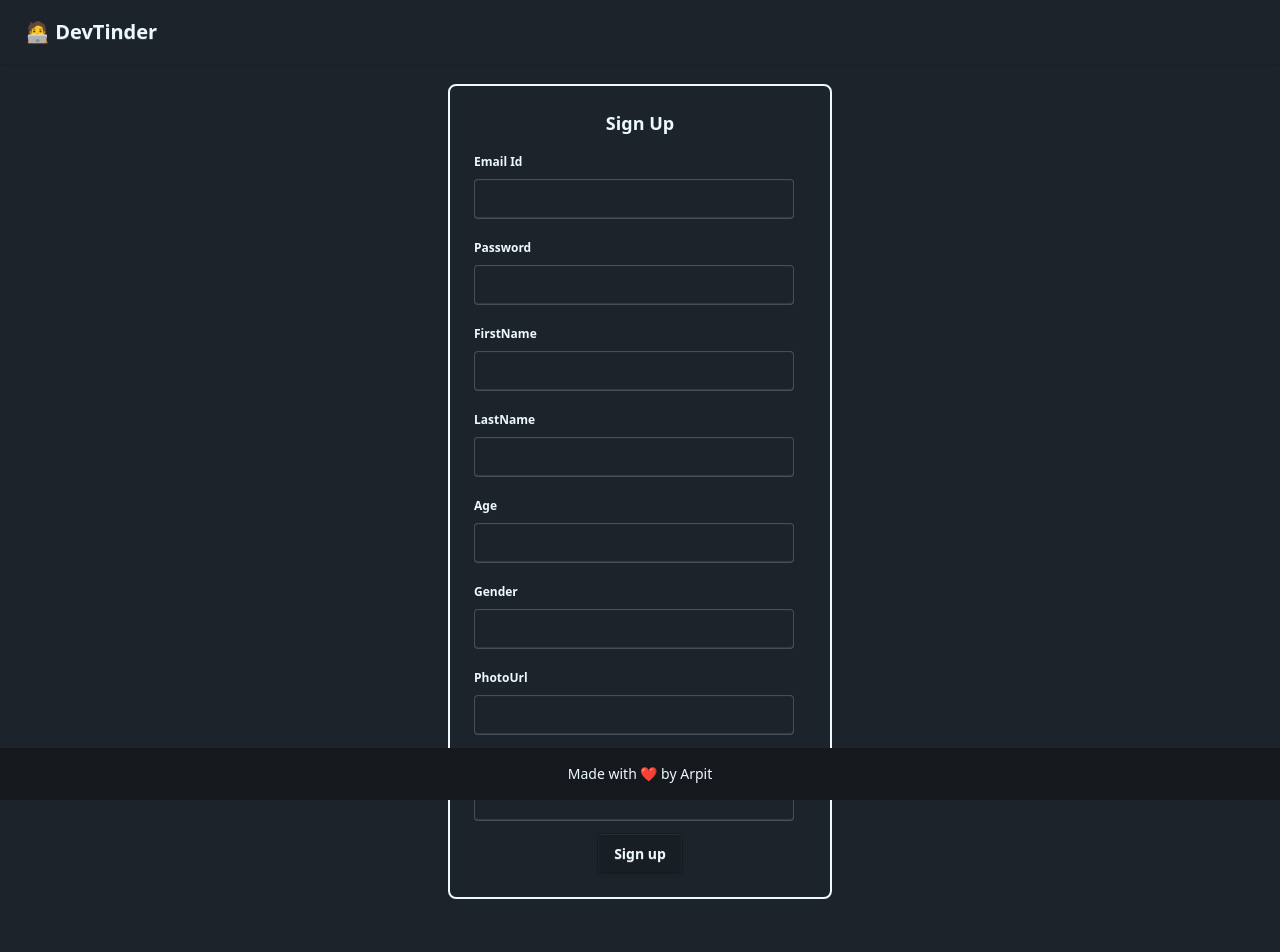
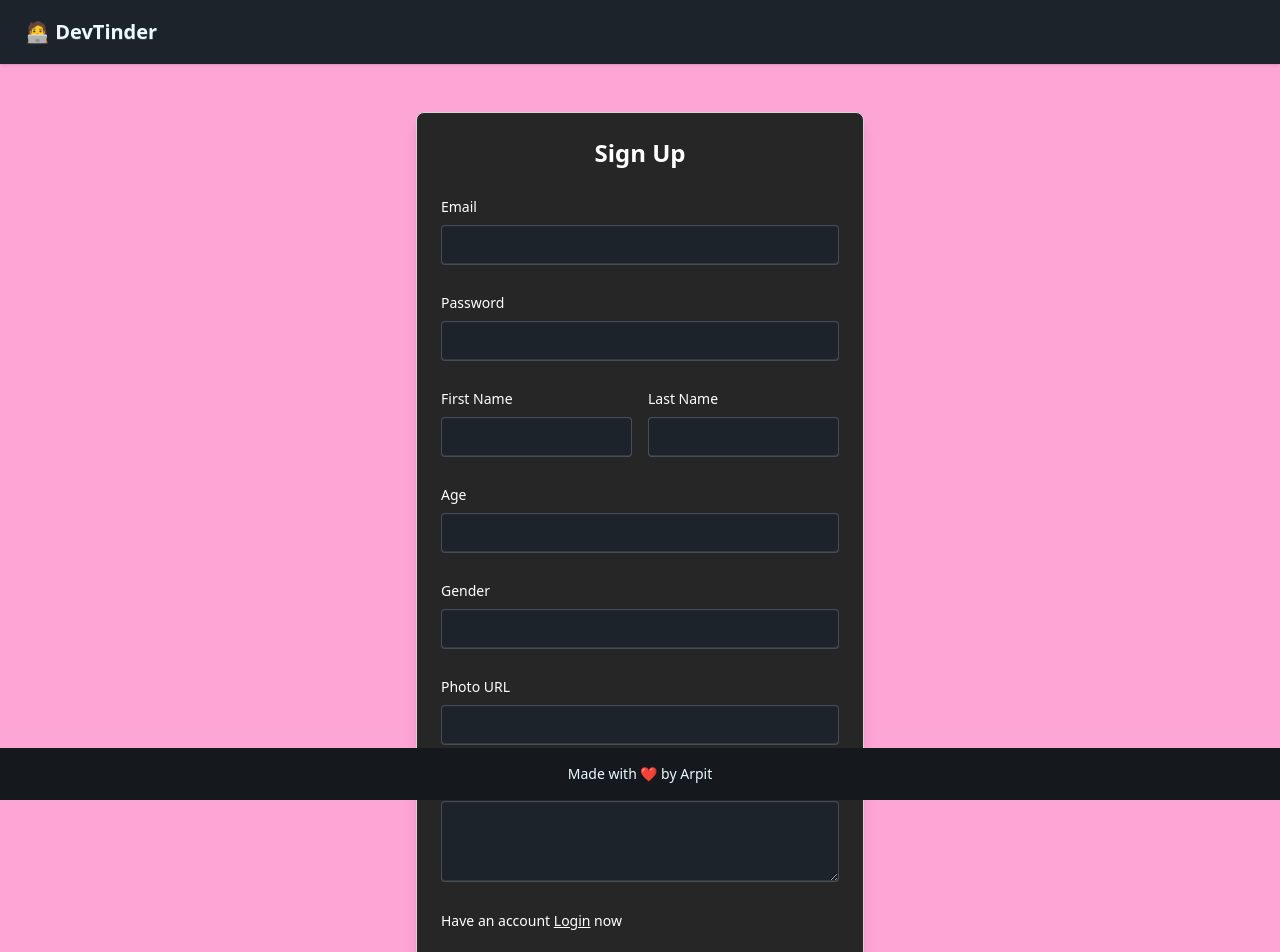
Before and after one commit to arpitt061998/devtinder-frontend, a React app: page /signup in a window 1280 px wide. Shown: the top 952 px of the page. Before the commit the page ends 919 px from the top, so only its background shows below. Built offline with nearby package versions, Linux system fonts and the light colour scheme; the HTML template or start-up script is replaced by a standard one.

Commit message:
enhancing overall UI of my application and also adding feature of time ago on chat page

```diff
--- a/src/components/Connections.jsx
+++ b/src/components/Connections.jsx
@@ -25,12 +25,16 @@ const Connections = () => {
   },[])
 
   if(!connections) return;
-  if(connections.length === 0) return <h1>No connections found...</h1>
+  if(connections.length === 0) return (
+    <div className="flex justify-center items-center bg-pink-300 min-h-[88vh] text-neutral-800 text-3xl">Zero connections. <Link to = "/" className="underline">Add</Link> one? </div>
+  )
   return (
-    <div className="flex justify-center items-center my-10 flex-col">
-      {connections.map(connection => (
-        <RequestCard key={connection._id} user={connection} requestId = {connection._id} isRequestCard={false} isChatAvailable={true}/>
-      ))}
+    <div className="flex justify-center items-center bg-pink-300 flex-col min-h-[88vh]">
+      <div className="user-listing mt-5">
+        {connections.map(connection => (
+          <RequestCard key={connection._id} user={connection} requestId = {connection._id} isRequestCard={false} isChatAvailable={true}/>
+        ))}
+      </div>
     </div>
   )
 }
--- a/src/components/EditProfile.jsx
+++ b/src/components/EditProfile.jsx
@@ -46,8 +46,8 @@ const EditProfile = ({user}) => {
 
   return (
     <>
-    <div className='my-5 flex items-center justify-center'>
-      <div className="card w-96 border-2">
+    <div className='bg-pink-300 flex items-center justify-center min-h-[88vh]'>
+      <div className="card w-96  shadow bg-neutral-800">
         <div className="card-body">
             <div className="card-title flex justify-center">Edit Profile </div>
             <fieldset className="fieldset">
@@ -79,12 +79,10 @@ const EditProfile = ({user}) => {
             </fieldset>
             <fieldset className="fieldset">
               <legend className="fieldset-legend">Gender</legend>
-              <input
-                type="text"
-                className="input"
-                value={gender}
-                onChange={(e) => setGender(e.target.value)}
-              />
+              <select class="select select-accent" value={gender} onChange={(e) => setGender(e.target.value)}>
+                <option>Male</option>
+                <option>Female</option>
+              </select>
             </fieldset>
             <fieldset className="fieldset">
               <legend className="fieldset-legend">PhotoUrl</legend>
@@ -107,7 +105,7 @@ const EditProfile = ({user}) => {
             {error && (<div className="error text-red-400">Error updating the Profile</div>)}
             <div className="card-actions justify-center">
             <button
-              className="btn"
+              className="btn btn-secondary"
               onClick={saveProfile}
             >
               Save Profile
@@ -127,4 +125,4 @@ const EditProfile = ({user}) => {
   )
 }
 
-export default EditProfile
+export default EditProfile;
--- a/src/components/Feed.jsx
+++ b/src/components/Feed.jsx
@@ -27,7 +27,9 @@ const Feed = () => {
   },[])
 
   if(!feed) return;
-  if(feed.length ===0) return <div>No new user are avaiable... </div>
+  if(feed.length === 0) return (
+    <div className="flex text-white justify-center items-center bg-pink-300 min-h-[88vh] text-3xl">No new user are available... </div>
+  )
   return (
     <div className="flex justify-center items-center flex-col bg-pink-300 min-h-[88vh]">
       <div className="my-4">
--- a/src/components/Login.jsx
+++ b/src/components/Login.jsx
@@ -27,8 +27,8 @@ const Login = () => {
   };
 
   return (
-    <div className='my-5 flex items-center justify-center'>
-        <div className="card w-96 border-2">
+    <div className='flex items-center justify-center bg-pink-300 min-h-[88vh]'>
+        <div className="card w-96 border-2 my-5 bg-neutral-800">
             <div className="card-body">
                 <div className="card-title flex justify-center">Login </div>
                 <fieldset className="fieldset">
@@ -50,10 +50,10 @@ const Login = () => {
                   />
                 </fieldset>
                 {error && (<p className='text-red-400'>Error logging in</p>)}
-                <p className='text-black cursor-pointer'>New to DevTinder <Link className = "underline"to = "/signup">Sign up</Link> now</p>
+                <p className='text-white'>New to DevTinder <Link className = "underline"to = "/signup">Sign up</Link> now</p>
                 <div className="card-actions justify-center">
                 <button
-                  className="btn"
+                  className="btn btn-secondary"
                   onClick={handleLogin}
                 >
                   Login
--- a/src/components/RequestCard.jsx
+++ b/src/components/RequestCard.jsx
@@ -21,7 +21,7 @@ const RequestCard = ( {user, requestId , isRequestCard = false, isChatAvailable
   }
 
   return (
-    <div className="card bg-base-100 w-96 shadow-sm mb-4">
+    <div className="card bg-neutral-800 w-96 shadow-sm mb-4">
       <figure>
         <img
           src={photoUrl}
--- a/src/components/Requests.jsx
+++ b/src/components/Requests.jsx
@@ -25,12 +25,16 @@ const Requests = () => {
   },[])
 
   if(requests === null) return;
-  if(requests.length === 0) return <h1>No pending requests...</h1>
+  if(requests.length === 0) return (
+    <div className="flex justify-center items-center bg-pink-300 min-h-[88vh] text-white text-3xl">No Pending Requests ... </div>
+  )
   return (
-    <div className='flex flex-col items-center justify-center my-10'>
+    <div className='flex flex-col items-center justify-center bg-pink-300 min-h-[85vh]'>
+      <div className='my-5'>
       {requests.map(user =>  (
         <RequestCard user = {user.fromUserId} requestId = {user._id} key={user._id} isRequestCard = {true}/>
       ))}
+      </div>
     </div>
   )
 }
--- a/src/components/Signup.jsx
+++ b/src/components/Signup.jsx
@@ -1,6 +1,6 @@
 import axios from 'axios';
 import { useState } from 'react';
-import { useNavigate } from 'react-router';
+import { Link, useNavigate } from 'react-router';
 import { BASE_URL } from '../utils/constant';
 
 const Signup = () => {
@@ -37,94 +37,107 @@ const Signup = () => {
   };
 
   return (
-    <div className='my-5 flex items-center justify-center'>
-        <div className="card w-96 border-2">
-            <div className="card-body">
-                <div className="card-title flex justify-center">Sign Up </div>
-                <fieldset className="fieldset">
-                  <legend className="fieldset-legend">Email Id</legend>
+<div className="min-h-screen flex items-center justify-center bg-pink-300 py-12 px-4">
+  <div className="card max-w-md w-full border border-gray-300 shadow-lg bg-neutral-800">
+    <div className="card-body space-y-5">
+      <h2 className="card-title justify-center text-2xl font-semibold text-white">Sign Up</h2>
+
+      <fieldset className="space-y-2">
+        <legend className="text-sm font-medium text-white">Email</legend>
         <input
-                      type="text"
-                      className="input"
+          type="email"
+          className="input input-bordered w-full"
           value={emailId}
           onChange={(e) => setEmailId(e.target.value)}
         />
       </fieldset>
-                <fieldset className="fieldset">
-                  <legend className="fieldset-legend">Password</legend>
+
+      <fieldset className="space-y-2">
+        <legend className="text-sm font-medium text-white">Password</legend>
         <input
           type="password"
-                    className="input"
+          className="input input-bordered w-full"
           value={password}
           onChange={(e) => setPassword(e.target.value)}
         />
       </fieldset>
-                <fieldset className="fieldset">
-                <legend className="fieldset-legend">FirstName</legend>
+
+      <div className="grid grid-cols-2 gap-4">
+        <fieldset className="space-y-2">
+          <legend className="text-sm font-medium text-white">First Name</legend>
           <input
             type="text"
-                    className="input"
+            className="input input-bordered w-full"
             value={firstName}
             onChange={(e) => setFirstName(e.target.value)}
           />
         </fieldset>
-              <fieldset className="fieldset">
-                <legend className="fieldset-legend">LastName</legend>
+
+        <fieldset className="space-y-2">
+          <legend className="text-sm font-medium text-white">Last Name</legend>
           <input
             type="text"
-                    className="input"
+            className="input input-bordered w-full"
             value={lastName}
             onChange={(e) => setLastName(e.target.value)}
           />
         </fieldset>
-              <fieldset className="fieldset">
-                <legend className="fieldset-legend">Age</legend>
+      </div>
+
+      <fieldset className="space-y-2">
+        <legend className="text-sm font-medium text-white">Age</legend>
         <input
-                  type="text"
-                  className="input"
+          type="number"
+          className="input input-bordered w-full"
           value={age}
           onChange={(e) => setAge(e.target.value)}
         />
       </fieldset>
-              <fieldset className="fieldset">
-                <legend className="fieldset-legend">Gender</legend>
+
+      <fieldset className="space-y-2">
+        <legend className="text-sm font-medium text-white">Gender</legend>
         <input
           type="text"
-                  className="input"
+          className="input input-bordered w-full"
           value={gender}
           onChange={(e) => setGender(e.target.value)}
         />
       </fieldset>
-              <fieldset className="fieldset">
-                <legend className="fieldset-legend">PhotoUrl</legend>
+
+      <fieldset className="space-y-2">
+        <legend className="text-sm font-medium text-white">Photo URL</legend>
         <input
           type="text"
-                  className="input"
+          className="input input-bordered w-full"
           value={photoUrl}
           onChange={(e) => setPhotoUrl(e.target.value)}
         />
       </fieldset>
-              <fieldset className="fieldset">
-                <legend className="fieldset-legend">About</legend>
-                <input
-                  type="text"
-                  className="input"
+
+      <fieldset className="space-y-2">
+        <legend className="text-sm font-medium text-white">About</legend>
+        <textarea
+          className="textarea textarea-bordered w-full"
+          rows={3}
           value={about}
           onChange={(e) => setAbout(e.target.value)}
         />
       </fieldset>
-                {error && (<p className='text-red-400'>Error Signing in</p>)}
+
+      {error && <p className="text-red-500 text-sm text-center">Error signing in</p>}
+      <p className='text-white'>Have an account <Link className = "underline"to = "/login">Login</Link> now</p>
       <div className="card-actions justify-center">
         <button
-                  className="btn"
+          className="btn btn-secondary w-full"
           onClick={handleSignup}
         >
-                  Sign up
+          Sign Up
         </button>
       </div>
     </div>
   </div>
 </div>
+
   )
 }
 
--- a/src/components/UserCard.jsx
+++ b/src/components/UserCard.jsx
@@ -20,7 +20,7 @@ const UserCard = ( {user} ) => {
 
   const {firstName, lastName, photoUrl, about, gender, age, _id} = user;
   return (
-    <div className="card bg-base-100 w-96 shadow-sm mb-4">
+    <div className="card bg-neutral-800 w-96 shadow-sm mb-4">
       <figure>
         <img
           src={photoUrl}
```
Also changed, not shown: src/components/Chat.jsx (+62 -18 lines). Lines whose indentation alone changed are shown as unchanged.
